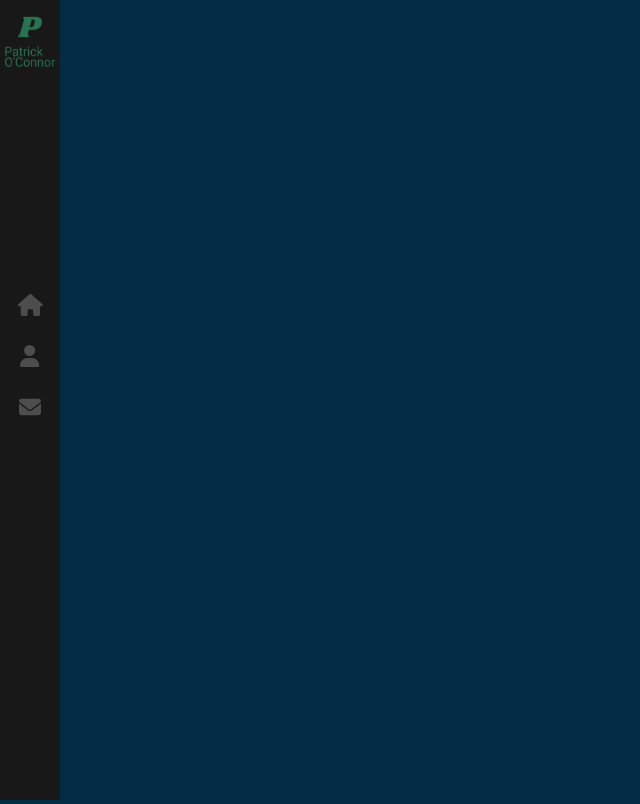
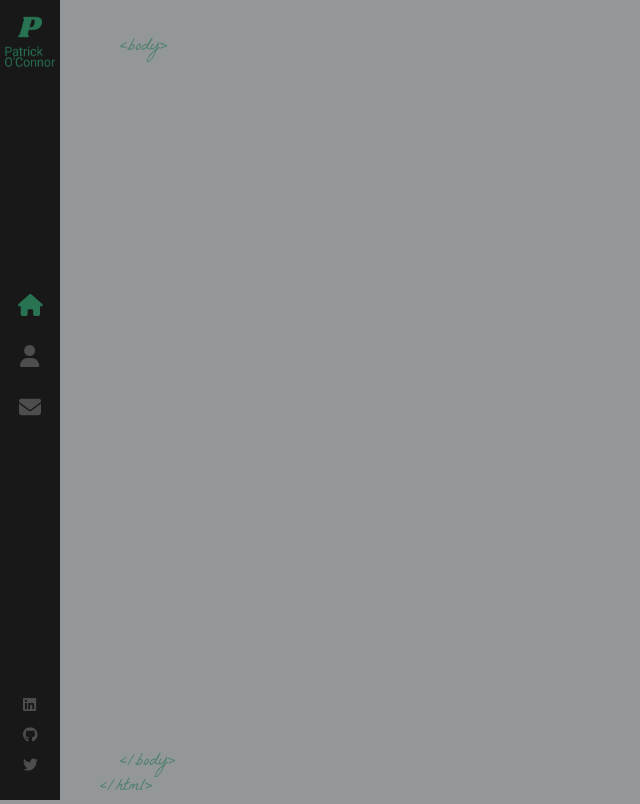
Before and after one commit to oconnor-pat/portfolio, a React (Create React App) app: page / in a window 1280 px wide. Shown: the whole page, without its empty margins (0-640 px from the left). Built offline with nearby package versions, Linux system fonts and the light colour scheme.

Commit message:
finished setting up main layout of page

```diff
--- a/src/components/Layout/index.js
+++ b/src/components/Layout/index.js
@@ -1,11 +1,23 @@
+import { Outlet } from 'react-router-dom'
 import Sidebar from '../Sidebar'
 import './index.scss'
 
 const Layout = () => {
   return (
-    <>
+    <div className='App'>
       <Sidebar />
-    </>
+      <div className='page'>
+        <span className='tags top-tags'>&lt;body&gt;</span>
+
+        <Outlet />
+
+        <span className='tags bottom-tags'>
+          &lt;/body&gt;
+          <br />
+          <span className='bottom-tag-html'>&lt;/html&gt;</span>
+        </span>
+      </div>
+    </div>
   )
 }
 
--- a/src/components/Layout/index.scss
+++ b/src/components/Layout/index.scss
@@ -0,0 +1,24 @@
+.page {
+    width: 100%;
+    height: 100%;
+    position: absolute;
+}
+
+.top-tags {
+    bottom: auto;
+    top: 35px;
+}
+
+.tags {
+    color: #287352;
+    opacity: 0.6;
+    position: absolute;
+    bottom: 0;
+    left: 120px;
+    font-size: 18px;
+    font-family: 'La Belle Aurore';
+}
+
+.bottom-tag-html {
+    margin-left: -20px;
+}
--- a/src/components/Sidebar/index.js
+++ b/src/components/Sidebar/index.js
@@ -4,6 +4,7 @@
 import patrickoconnor from '../../assets/images/patrickoconnor.png'
 import { FontAwesomeIcon } from '@fortawesome/react-fontawesome'
 import { faEnvelope, faHome, faUser } from '@fortawesome/free-solid-svg-icons'
+import { faGithub, faLinkedin, faTwitter } from '@fortawesome/free-brands-svg-icons'
 
 const Sidebar = () => (
   <div className="nav-bar">
@@ -32,6 +33,35 @@
         <FontAwesomeIcon icon={faEnvelope} color="#4d4d4e" />
       </NavLink>
     </nav>
+    <ul>
+      <li>
+        <a
+          target="_blank"
+          rel="noreferrer"
+          href="https://www.linkedin.com/in/patrick-o%E2%80%99connor-445b09172/"
+        >
+          <FontAwesomeIcon icon={faLinkedin} color="#4d4d4e" />
+        </a>
+      </li>
+      <li>
+        <a
+          target="_blank"
+          rel="noreferrer"
+          href="https://github.com/oconnor-pat"
+        >
+          <FontAwesomeIcon icon={faGithub} color="#4d4d4e" />
+        </a>
+      </li>
+      <li>
+        <a
+          target="_blank"
+          rel="noreferrer"
+          href="https://twitter.com/Patty_boy22"
+        >
+          <FontAwesomeIcon icon={faTwitter} color="#4d4d4e" />
+        </a>
+      </li>
+    </ul>
   </div>
 )
 
--- a/src/components/Sidebar/index.scss
+++ b/src/components/Sidebar/index.scss
@@ -38,6 +38,7 @@
       display: block;
       line-height: 51px;
       height: 51px;
+      position: relative;
       text-decoration: none;
 
       i {
@@ -45,13 +46,77 @@
       }
 
       &:hover {
-            color: #ffd700;
+        color: #287352;
 
         svg {
           opacity: 0;
         }
+
+        &:after {
+          opacity: 1;
+        }
+      }
+
+      &:after {
+        content: '';
+        font-size: 9px;
+        letter-spacing: 2px;
+        position: absolute;
+        bottom: 0;
+        display: block;
+        width: 100%;
+        text-align: center;
+        opacity: 0;
+        transition: all 0.3s ease-out;
+      }
+
+      &:first-child {
+        &:after {
+          content: 'HOME';
         }
       }
     }
 
+    a.about-link {
+      &:after {
+        content: 'ABOUT';
       }
+    }
+
+    a.contact-link {
+      &:after {
+        content: 'CONTACT';
+      }
+    }
+
+    a.active {
+      svg {
+        color: #287352;
+      }
+    }
+  }
+
+  ul {
+    position: absolute;
+    bottom: 20px;
+    width: 100%;
+    display: block;
+    padding: 0;
+    list-style: none;
+    text-align: center;
+    margin: 0;
+
+    li {
+      a {
+        padding: 7px 0;
+        display: block;
+        font-size: 15px;
+        line-height: 16px;
+
+        &:hover svg {
+          color: #287352;
+        }
+      }
+    }
+  }
+}
--- a/src/index.css
+++ b/src/index.css
@@ -5,9 +5,9 @@
 
 body {
   margin: 0;
-  font-family: 300 11px/1.4 'Helvetica Neue', 'sans-serif';
+  font: 300 11px/1.4 'Helvetica Neue', 'sans-serif';
   color: #444;
-  background-color: #022c43;
+  background-color: #939799;
   overflow: hidden;
   display: block;
   -webkit-font-smoothing: antialiased;
```
Lines whose indentation alone changed are shown as unchanged.
